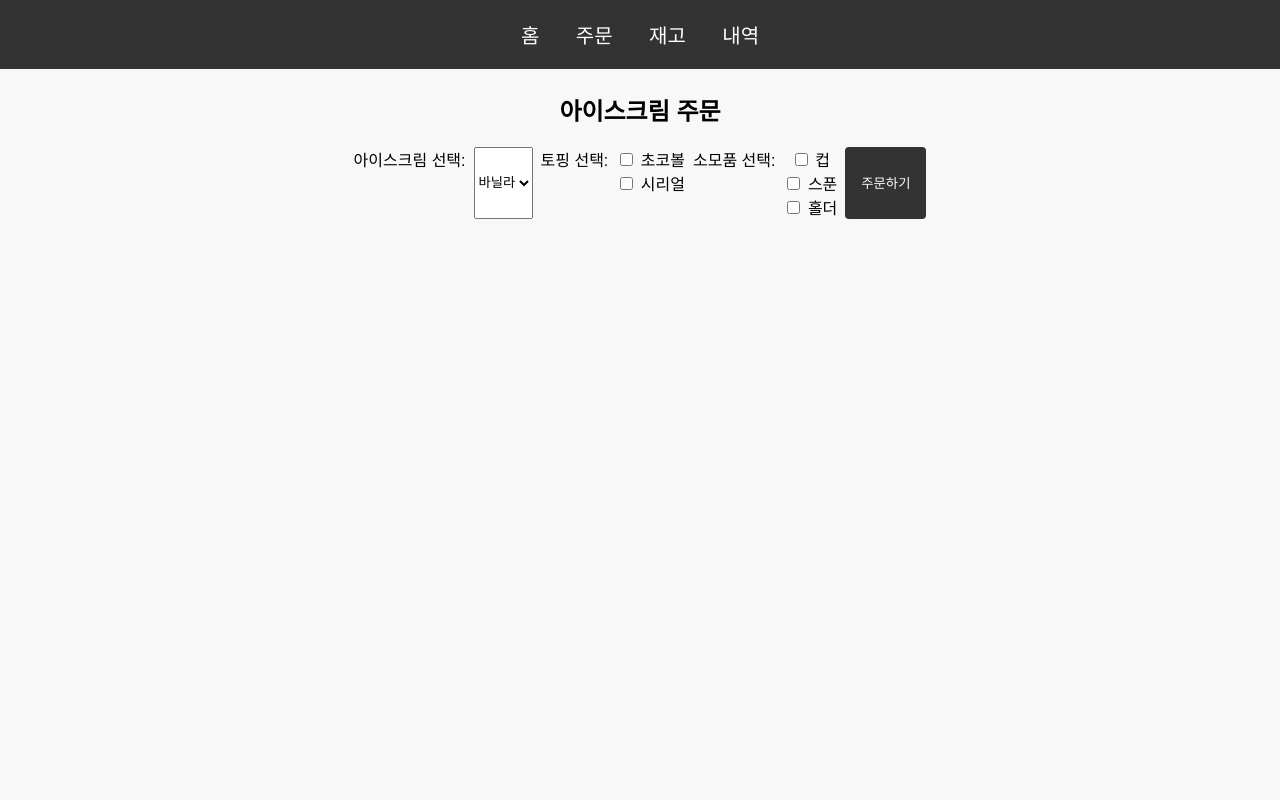
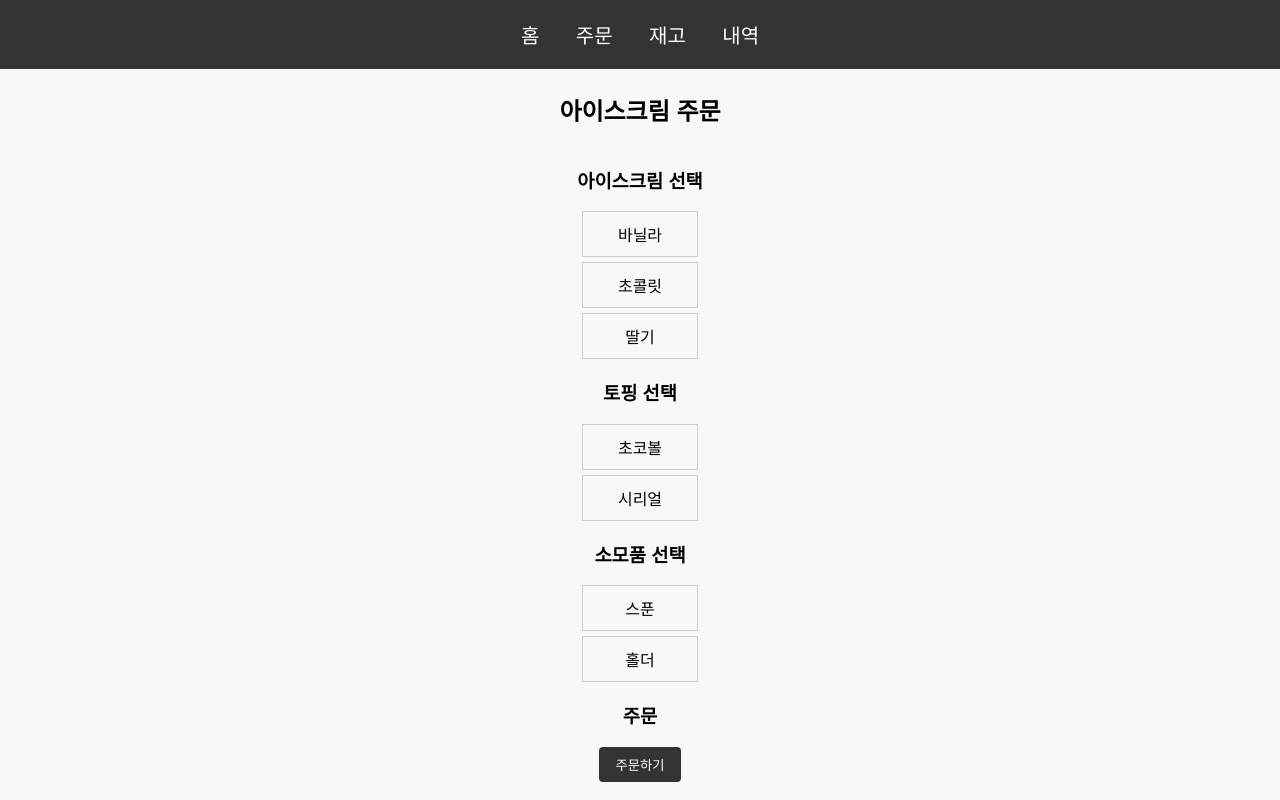
Before and after one commit to jangjh0201/webapp, a FastAPI app: page /order in a window 1280 px wide. Run offline with FastAPI, Linux system fonts and the light colour scheme.

Commit message:
UI ver 1.0

```diff
--- a/app/main.py
+++ b/app/main.py
@@ -1,9 +1,12 @@
 import sys
 import os
+from typing import Optional
+
 
 # 프로젝트 루트 디렉토리를 sys.path에 추가
 sys.path.append(os.path.abspath(os.path.join(os.path.dirname(__file__), "..")))
 
+from models.models import Consumable
 from database.database import initialize_tables, SessionLocal
 from crud.ice_cream import (
     create_ice_cream,
@@ -84,11 +87,18 @@ def read_order_page(request: Request, db: Session = Depends(get_db)):
 def create_new_order(
     request: Request,
     ice_cream_id: int = Form(...),
-    topping_ids: list[int] = Form(...),
-    consumable_ids: list[int] = Form(...),
+    topping_ids: Optional[str] = Form(None),
+    consumable_ids: Optional[str] = Form(None),
     db: Session = Depends(get_db),
 ):
-    create_order(db, ice_cream_id, topping_ids, consumable_ids)
+    topping_ids_list = (
+        [int(id) for id in topping_ids.split(",") if id] if topping_ids else []
+    )
+    consumable_ids_list = (
+        [int(id) for id in consumable_ids.split(",") if id] if consumable_ids else []
+    )
+
+    create_order(db, ice_cream_id, topping_ids_list, consumable_ids_list)
     return templates.TemplateResponse("index.html", {"request": request})
 
 
--- a/app/static/styles.css
+++ b/app/static/styles.css
@@ -106,3 +106,35 @@ li.long-text {
 h2 {
     margin-top: 2rem;
 }
+
+.selection-container {
+    display: flex;
+    flex-wrap: wrap;
+    gap: 10px;
+    margin-bottom: 20px; /* 각 섹션 사이의 간격 추가 */
+}
+
+.selection-section {
+    margin-bottom: 20px; /* 각 섹션 사이의 간격 추가 */
+}
+
+.selectable-box {
+    border: 1px solid #ccc;
+    padding: 10px;
+    margin: 5px;
+    cursor: pointer;
+    transition: background-color 0.3s, color 0.3s;
+    flex: 1 0 30%; /* 박스의 크기를 고정하지 않고 유연하게 조절 */
+    text-align: center;
+}
+
+.selectable-box.selected {
+    background-color: #444;
+    color: #fff;
+}
+
+.selectable-box.disabled {
+    background-color: #ccc;
+    color: #777;
+    pointer-events: none;
+}
--- a/app/templates/order.html
+++ b/app/templates/order.html
@@ -2,30 +2,106 @@
 
 {% block content %}
 <h2>아이스크림 주문</h2>
-<form action="/order" method="post">
-    <label for="ice_cream">아이스크림 선택:</label>
-    <select name="ice_cream_id" required>
-        {% for ice_cream in ice_creams %}
-        <option value="{{ ice_cream.id }}">{{ ice_cream.name }}</option>
-        {% endfor %}
-    </select>
-
-    <label for="toppings">토핑 선택:</label>
-    <div>
-        {% for topping in toppings %}
-        <input type="checkbox" name="topping_ids" value="{{ topping.id }}">
-        <label for="topping_{{ topping.id }}">{{ topping.name }}</label><br>
-        {% endfor %}
+<div class="inventory-container">
+    <div class="category">
+        <h3>아이스크림 선택</h3>
+        <div class="selectable-box ice-cream-box" data-type="ice_cream" data-id="1">바닐라</div>
+        <div class="selectable-box ice-cream-box" data-type="ice_cream" data-id="2">초콜릿</div>
+        <div class="selectable-box ice-cream-box" data-type="ice_cream" data-id="3">딸기</div>
     </div>
 
-    <label for="consumables">소모품 선택:</label>
-    <div>
-        {% for consumable in consumables %}
-        <input type="checkbox" name="consumable_ids" value="{{ consumable.id }}">
-        <label for="consumable_{{ consumable.id }}">{{ consumable.name }}</label><br>
-        {% endfor %}
+    <div class="category">
+        <h3>토핑 선택</h3>
+        <div class="selectable-box topping-box" data-type="topping" data-id="1">초코볼</div>
+        <div class="selectable-box topping-box" data-type="topping" data-id="2">시리얼</div>
     </div>
 
-    <button type="submit">주문하기</button>
-</form>
+    <div class="category">
+        <h3>소모품 선택</h3>
+        <div class="selectable-box consumable-box" data-type="consumable" data-id="2">스푼</div>
+        <div class="selectable-box consumable-box" data-type="consumable" data-id="3">홀더</div>
+    </div>
+
+    <div class="category">
+        <h3>주문</h3>
+        <button id="submit-order">주문하기</button>
+    </div>
+</div>
+
+<script>
+document.addEventListener('DOMContentLoaded', () => {
+    const selectedIceCream = [];
+    const selectedToppings = [];
+    const selectedConsumables = [];
+
+    document.querySelectorAll('.selectable-box').forEach(box => {
+        box.addEventListener('click', function() {
+            const type = this.getAttribute('data-type');
+            const id = parseInt(this.getAttribute('data-id'));
+
+            if (type === 'ice_cream') {
+                if (selectedIceCream.includes(id)) {
+                    selectedIceCream.splice(selectedIceCream.indexOf(id), 1);
+                    this.style.backgroundColor = '#fff';
+                    this.style.color = '#000';
+                    document.querySelectorAll('.ice-cream-box').forEach(iceCreamBox => {
+                        iceCreamBox.style.pointerEvents = 'auto';
+                        iceCreamBox.style.backgroundColor = '#fff';
+                        iceCreamBox.style.color = '#000';
+                    });
+                } else {
+                    selectedIceCream.push(id);
+                    this.style.backgroundColor = '#444';
+                    this.style.color = '#fff';
+                    document.querySelectorAll('.ice-cream-box').forEach(iceCreamBox => {
+                        if (iceCreamBox !== this) {
+                            iceCreamBox.style.pointerEvents = 'none';
+                            iceCreamBox.style.backgroundColor = '#ccc';
+                        }
+                    });
+                }
+            } else if (type === 'topping') {
+                if (selectedToppings.includes(id)) {
+                    selectedToppings.splice(selectedToppings.indexOf(id), 1);
+                    this.style.backgroundColor = '#fff';
+                    this.style.color = '#000';
+                } else {
+                    selectedToppings.push(id);
+                    this.style.backgroundColor = '#444';
+                    this.style.color = '#fff';
+                }
+            } else if (type === 'consumable') {
+                if (selectedConsumables.includes(id)) {
+                    selectedConsumables.splice(selectedConsumables.indexOf(id), 1);
+                    this.style.backgroundColor = '#fff';
+                    this.style.color = '#000';
+                } else {
+                    selectedConsumables.push(id);
+                    this.style.backgroundColor = '#444';
+                    this.style.color = '#fff';
+                }
+            }
+        });
+    });
+
+    document.getElementById('submit-order').addEventListener('click', () => {
+        const formData = new FormData();
+        formData.append('ice_cream_id', selectedIceCream[0] || '');
+        formData.append('topping_ids', selectedToppings.join(','));
+        formData.append('consumable_ids', selectedConsumables.join(','));
+
+        fetch('/order', {
+            method: 'POST',
+            body: formData
+        }).then(response => {
+            if (response.ok) {
+                alert('주문이 성공적으로 완료되었습니다.');
+                location.reload();
+            } else {
+                alert('주문 중 오류가 발생했습니다.');
+            }
+        });
+    });
+});
+</script>
 {% endblock %}
```
Also changed, not shown: crud/order.py (+32 -95 lines).
